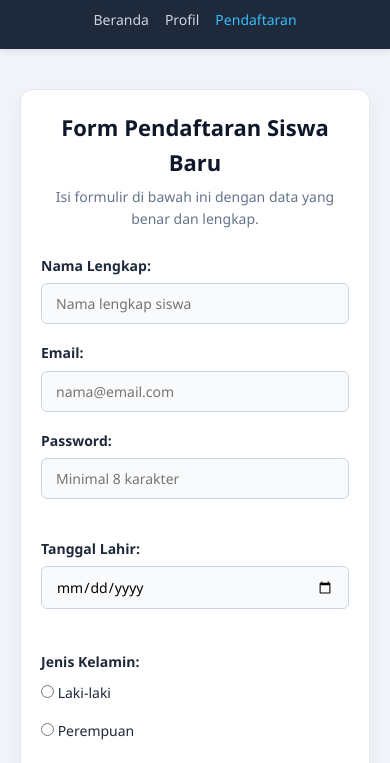
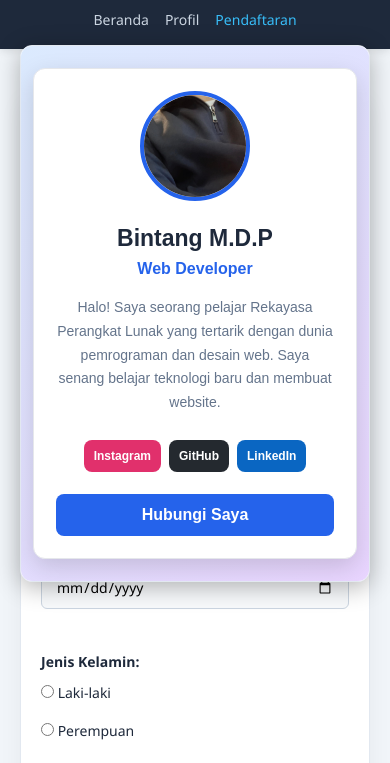
Before and after one commit to byntang/bintang1, a plain HTML site: page index.html in a window 390 px wide. Both pictures are taken after a click on the link "Profil". Shown: the part 51-814 px from the top of the page. Drawn offline with Linux system fonts and the light colour scheme; a script that the page names is missing.

Commit message:
Restore and update biodata.css styles
Restores and modifies CSS styles for layout and responsiveness.

```diff
--- a/biodata.css
+++ b/biodata.css
@@ -74,6 +74,10 @@ body {
     z-index: 1000;
     overflow: hidden;
     animation: fadeIn 0.15s ease-in-out;
+}
+
+.profile-popover.is-open {
+    display: block;
 }
 
 .popover-iframe {
@@ -266,24 +270,24 @@ textarea:focus {
         position: static;
     }
 
-    /* Perbaikan khusus popover profil agar posisinya pas di tengah dan tidak kepotong di pinggir layar HP */
+    /* Perbaikan khusus popover profil agar responsif dan tidak memicu scroll naik-turun di HP */
     .profile-popover {
         position: fixed;
-        top: 70px;
+        top: 96px;
         left: 15px;
         right: 15px;
         width: auto;
         max-width: 350px;
         margin: 0 auto;
-        max-height: 75vh;
-        overflow-y: auto;
+        max-height: none;
+        overflow: hidden;
         border-radius: 12px;
         box-shadow: 0 5px 25px rgba(0, 0, 0, 0.3);
     }
 
     .popover-iframe {
         width: 100%;
-        height: 430px;
+        height: 540px;
         background: #ffffff;
         display: block;
     }
```
